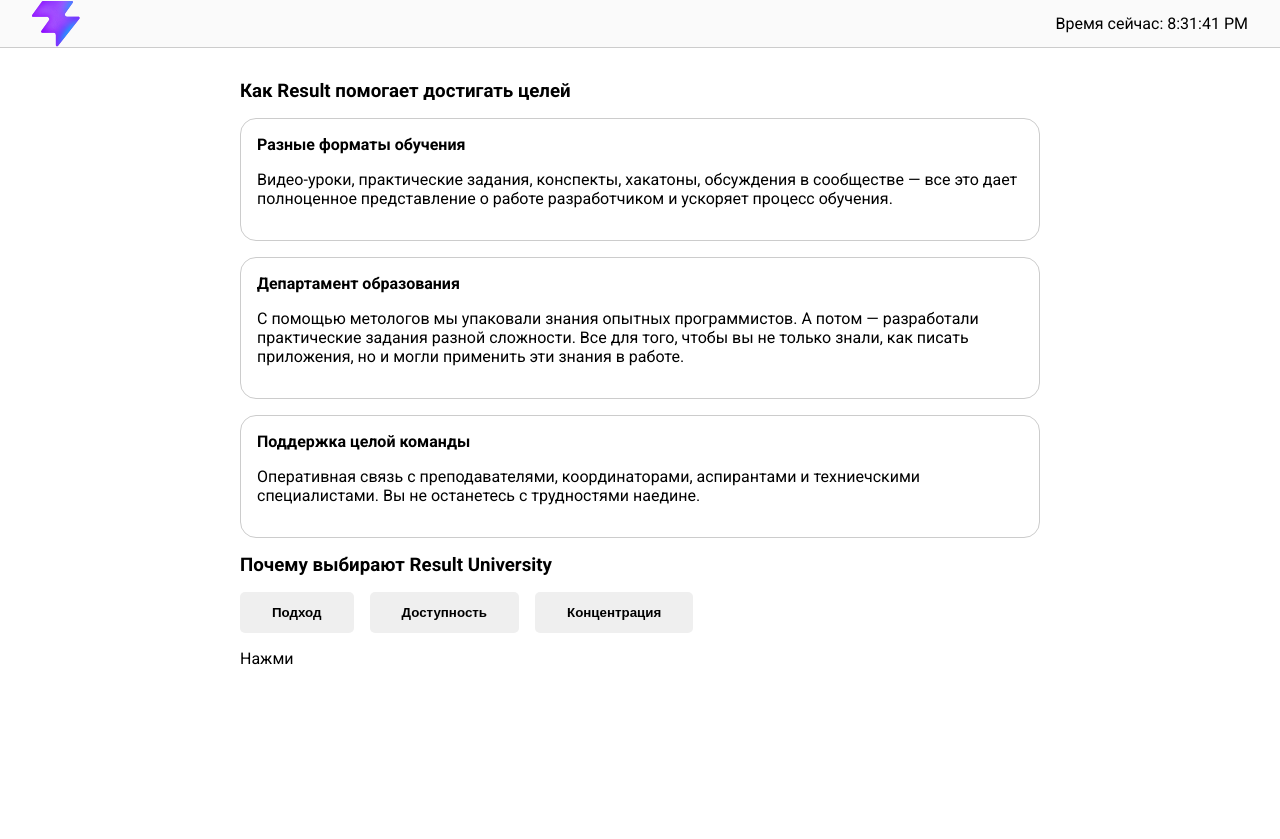
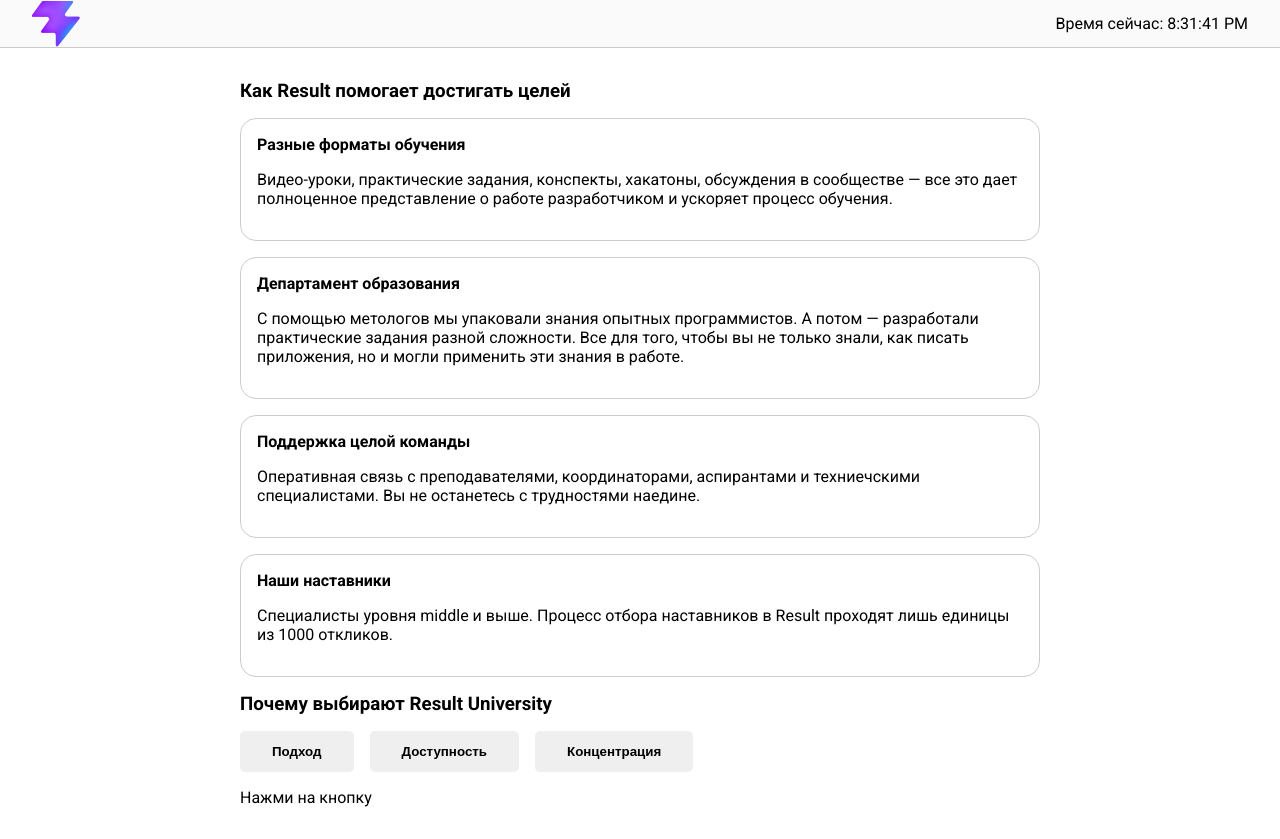
Before and after one commit to vetarara/react-vite-2025, a React (Vite) app: page / in a window 1280 px wide. Before the commit the page ends 800 px from the top, so only its background shows below. Built offline with nearby package versions, Linux system fonts and the light colour scheme.

Commit message:
change ul

```diff
--- a/src/App.jsx
+++ b/src/App.jsx
@@ -18,9 +18,9 @@
         <section>
           <h3>Как Result помогает достигать целей</h3>
           <ul>
-            <WayToTeach {...ways[0]} />
-            <WayToTeach {...ways[1]} />
-            <WayToTeach {...ways[2]} />
+            {ways.map((way) => (
+               <WayToTeach key={way.title} {...way} />
+            ))}
 
           </ul>
         </section>
@@ -47,7 +47,7 @@
             Концентрация
           </Button>
 
-          { !contentType && <p>Нажми</p> }
+          { !contentType && <p>Нажми на кнопку</p> }
           { contentType && <p>{differences[contentType]}</p> }
 
         </section>
--- a/src/data.js
+++ b/src/data.js
@@ -10,6 +10,10 @@
     {
         title: 'Поддержка целой команды',
         description: 'Оперативная связь с преподавателями, координаторами, аспирантами и техниечскими специалистами. Вы не останетесь с трудностями наедине.'
+    },
+    {
+        title: 'Наши наставники',
+        description: 'Специалисты уровня middle и выше. Процесс отбора наставников в Result проходят лишь единицы из 1000 откликов.'
     }
 ]
 
```
